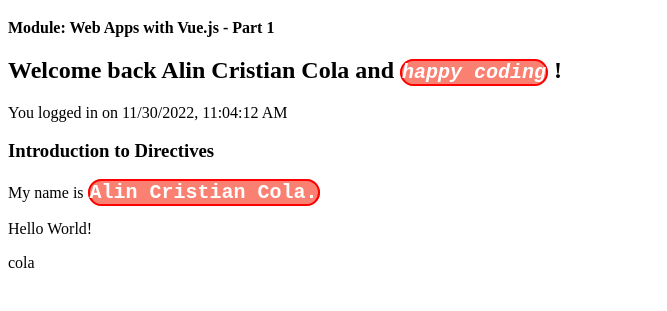
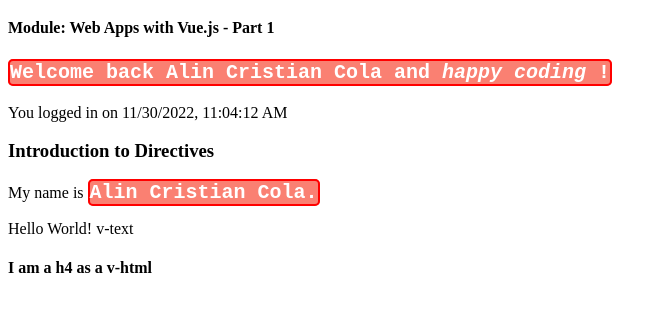
Before and after one commit to ColaAlin/First-Time-Using-Vue.js, a plain HTML site: page index.html in a window 1280 px wide. Shown: the part 61-372 px from the top of the page, without its empty margins (0-667 px from the left). Drawn offline with nearby package versions, Linux system fonts and the light colour scheme.

Commit message:
v-text, v-html, v-highlights

```diff
--- a/index.html
+++ b/index.html
@@ -7,19 +7,22 @@
     <title>Vue.js CDN Example</title>
   </head>
   <body>
-    <header>
-      <h1>Coding Task</h1>
-      <p><strong> Module: Web Apps with Vue.js - Part 1</strong></p>
+    <header id="head">
+      <h1>{{title}}</h1>
+      <p><strong> Module: {{module}}</strong></p>
     </header>
     <div id="app">
-      <h2>Welcome back {{userName}} and <em> <span v-highlight>{{task}} </span></em> !</h2>
+      <h2>
+        <span v-highlight
+          >Welcome back {{userName}} and <em> {{task}} </em> !</span
+        >
+      </h2>
       <p>You logged in on {{ new Date().toLocaleString('en-us') }}</p>
 
       <h3>Introduction to Directives</h3>
       <p>My name is <span v-highlight>{{ userName }}.</span></p>
-      <p v-text="'Hello World!'"></p>
-      <p v-html="'cola'"></p>
-
+      <p v-text="'Hello World! v-text'"></p>
+      <p v-html="'<h4>I am a h4 as a v-html </h4>'"></p>
     </div>
     <script src="https://unpkg.com/vue@next"></script>
     <script src="script.js"></script>
--- a/script.js
+++ b/script.js
@@ -10,7 +10,7 @@ const app = Vue.createApp({
       mounted(el) {
         el.style.border = "2px solid red";
         el.style.backgroundColor = "salmon";
-        el.style.borderRadius = "20px";
+        el.style.borderRadius = "5px";
         el.style.fontSize = "20px";
         el.style.fontFamily = "Monospace";
         el.style.fontWeight = "bold";
@@ -20,4 +20,11 @@ const app = Vue.createApp({
   },
 }).mount("#app");
 
-console.log(app.userName);
+const head = Vue.createApp({
+  data() {
+    return {
+      title: "Coding Task",
+      module: "Web Apps with Vue.js - Part 1",
+    };
+  },
+}).mount("#head");
```
